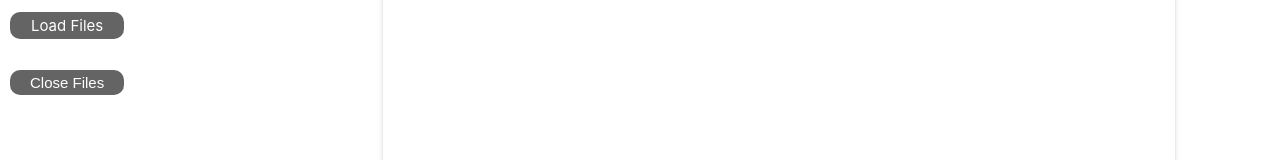
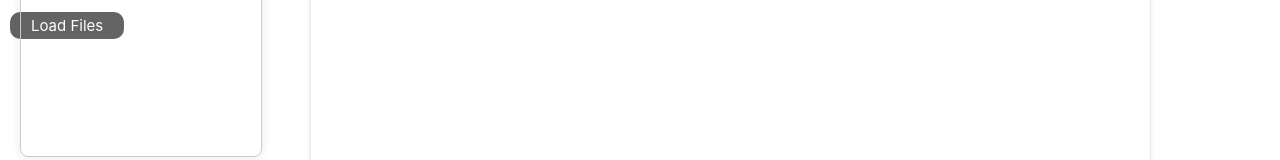
Before and after one commit to Kontosoros/text_annotation_app, a React (Create React App) app: page / in a window 1280 px wide. Shown: the part 505-665 px from the top of the page. Built offline with nearby package versions, Linux system fonts and the light colour scheme.

Commit message:
make stable the containers

```diff
--- a/src/FilesHandler/FileList.css
+++ b/src/FilesHandler/FileList.css
@@ -2,6 +2,17 @@
   display: flex;
 
   padding: 4px 20px;
+}
+.file-list-container {
+  position: fixed;
+  width: 200px;
+  height: 600px;
+  margin: 20px auto;
+  left: 20px;
+  padding: 20px;
+  border: 1px solid #ccc;
+  border-radius: 8px;
+  box-shadow: 0 0 10px rgba(0, 0, 0, 0.1);
 }
 .text-area-container {
   flex: 1; /* Make the text area container fill the remaining space */
--- a/src/FilesHandler/FileList.js
+++ b/src/FilesHandler/FileList.js
@@ -15,7 +15,8 @@ const FileList = props => {
   props.selectedFile(selectedFile);
 
   return (
-    <div className="file-list">
+    <div className="file-list-container">
+      <div className=" file-list">
         <div className="file-list-scroll">
           <ul>
             {props.files.map((file, index) => (
@@ -36,10 +37,7 @@ const FileList = props => {
             ))}
           </ul>
         </div>
-
-      <button className="button-remove" onClick={props.onRemoveFiles}>
-        <label className="label-button-remove">Close Files</label>
-      </button>
+      </div>
     </div>
   );
 };
--- a/test_data/19484255 copy.json
+++ /dev/null
@@ -1,3 +0,0 @@
-{
-  "text": "19484255 dear sirs , our principals are looking for vintage * lpg * tanker for lpg temporary storage with flwg terms : - need cargo tank capacity : * over 88.000 cbm * ( can consider min 70.000 cbm ) - age : * 1990 - 1999 * can accept bit older bit younger - delivery & inspection : * ww * - budget : * usd 20 million - negotiable * - commission : * 2.0 % - 1.5 % * subject to snp sum agreed looking forward to receive your candis . please inform vsls detail , price idea , and time of delivery . "
-}
```
Also changed, not shown: test_data/19483625 copy.json (deleted, +0 -21 lines), test_data/19483699 copy.json (deleted, +0 -19 lines). Lines whose indentation alone changed are shown as unchanged.
